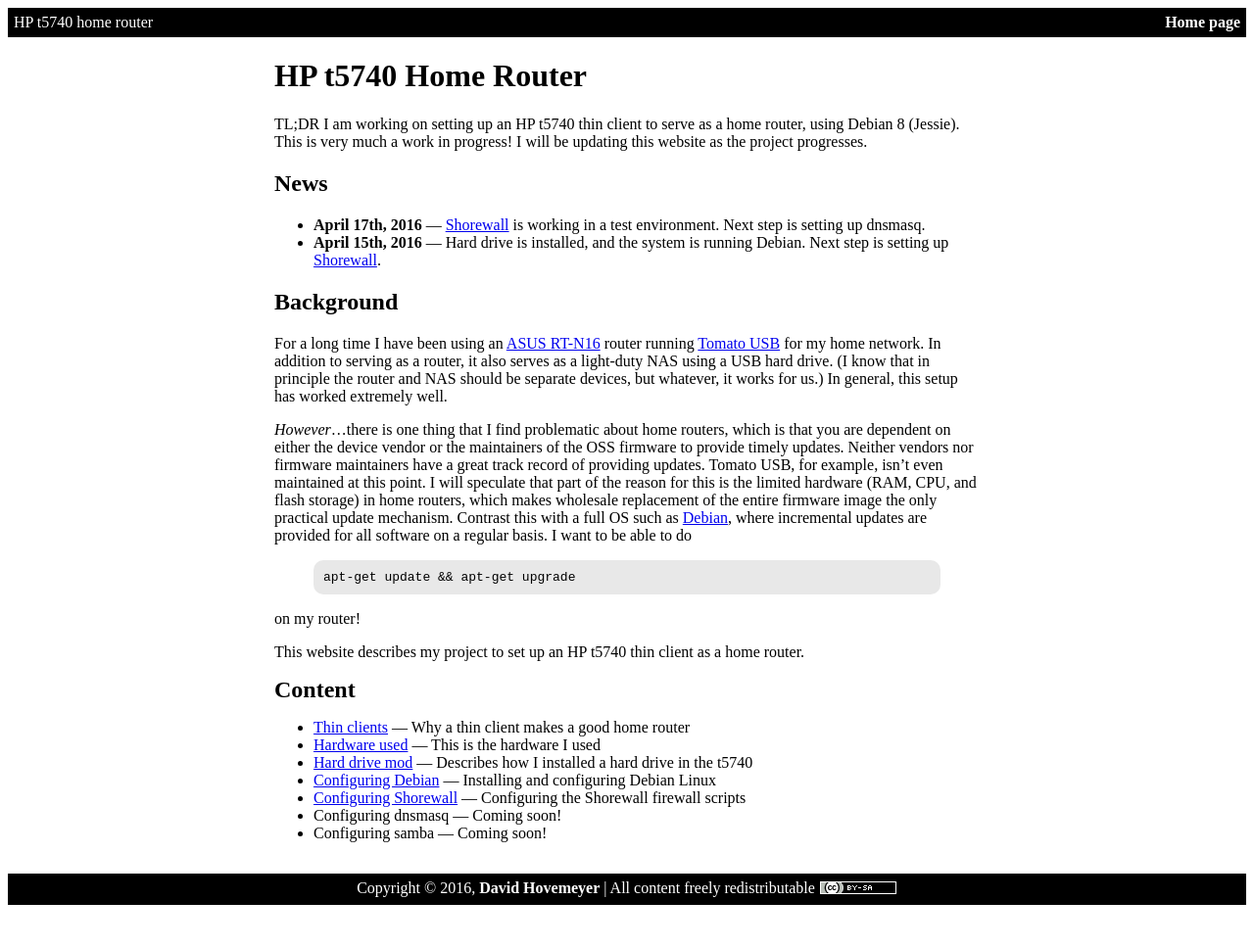
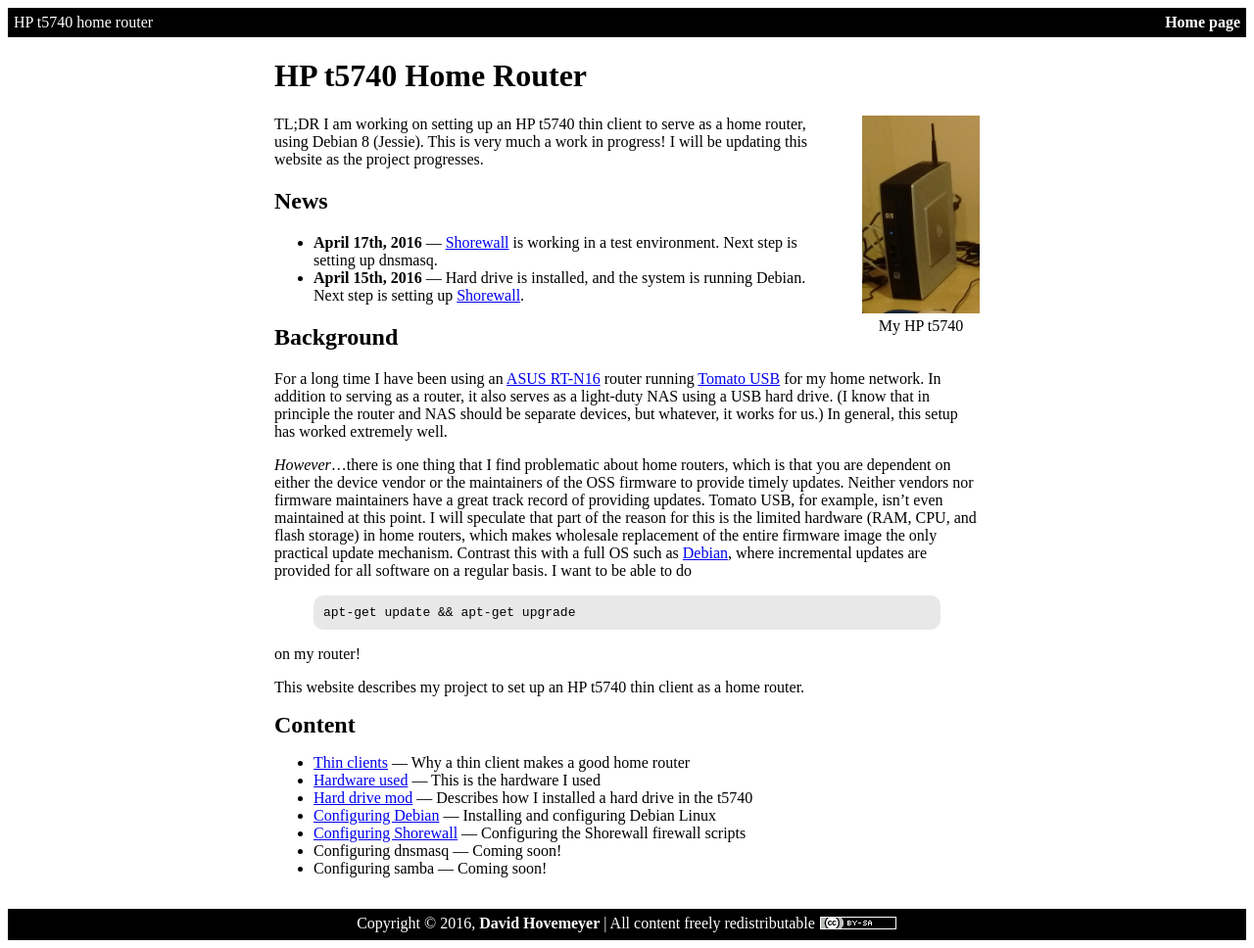
Before and after one commit to daveho/t5740router, a Jekyll site: the page built from index.md, in a window 1280 px wide. Shown: the whole page at 98% size. Built offline with Jekyll 4.4.1, drawn with Linux system fonts in a browser that asks for light colours; before the commit the page ends 932 px from its top, so only the background shows below that.

Commit message:
picture of t5740 for index page

```diff
--- a/index.md
+++ b/index.md
@@ -2,6 +2,11 @@
 layout: default
 title: "HP t5740 Home Router"
 ---
+
+<div style="text-align: center; float: right; margin-left: 40px; margin-bottom: 20px;">
+<a href="img/t5740.jpg"><img style="width: 120px;" src="img/t5740.jpg"></a> <br>
+My HP t5740
+</div>
 
 TL;DR I am working on setting up an HP t5740 thin client to serve as a home router, using Debian 8 (Jessie).  This is very much a work in progress!  I will be updating this website as the project progresses.
 
```
Also changed, not shown: img/t5740.jpg (added).
